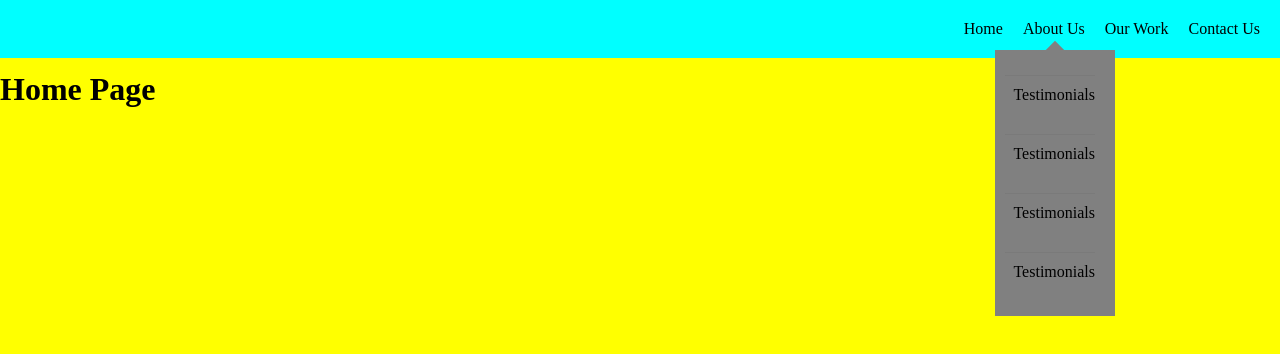
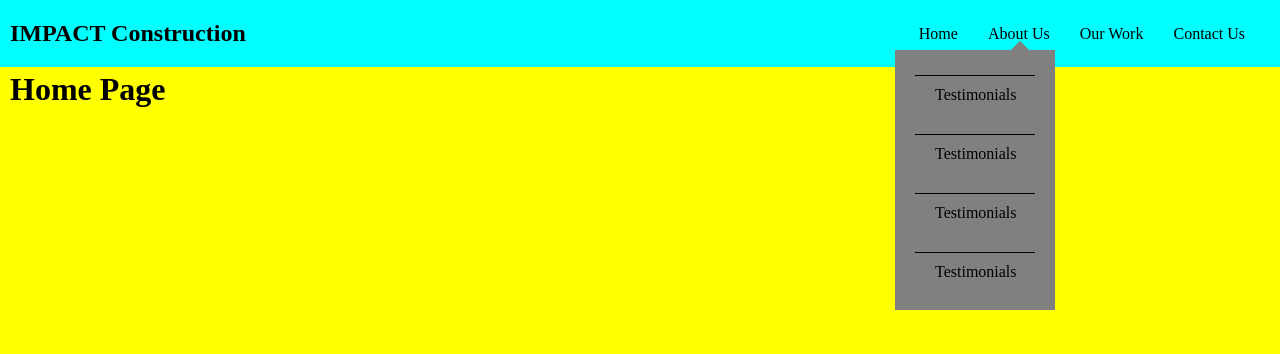
Before and after one commit to StyngerBee/impact-construction, a React (Create React App) app: page / in a window 1280 px wide. Both pictures are taken after a click on the element "About Us". Shown: the top 354 px of the page. Built offline with nearby package versions, Linux system fonts and the light colour scheme.

Commit message:
fixed dropdown menu bug after adding h1 to header

```diff
--- a/src/components/header/Header.css
+++ b/src/components/header/Header.css
@@ -4,6 +4,7 @@ nav {
     top: 0;
     position: fixed;
     z-index: 1;
+    display: flex;
 
 }
 
@@ -12,19 +13,23 @@ nav ul {
     list-style: none;
     margin: 0;
     padding: 10px;
-    overflow: hidden;
-
+    position: absolute;
+    right: 10px;
 }
 
-ul {
+h1{
+    padding-left: 10px;
+}
 
+.dropdown-menu a {
     list-style: none;
-    overflow: hidden;
+    /* position: absolute; */
+    margin-right: 10px;
 
 }
 
 li {
-    margin: 10px;
+    margin: 15px;
     display: inline;
     float: right;
 
@@ -33,42 +38,45 @@ li {
 a {
     text-decoration: none;
     color: black;
+
 }
 
 
 .menu-trigger {
     position: relative;
-    overflow: hidden;
     cursor: pointer;
-
 }
 
 .dropdown-menu {
     position: absolute;
-    right: 165px;
+    right: 215px;
     top: 50px;
     background-color: grey;
-    border-radius: solid rgb(79, 79, 79);
-    padding: 5px 10px;
-    width: 100px;
+    border-radius: 5px solid rgb(79, 79, 79);
+    padding: 5px 20px;
+    width: 120px;
+    height: 250px;
 
-    z-index: 3;
 }
+
+
 
 .dropdown-menu::before {
     content: '';
     position: absolute;
     top: -5px;
-    right: 50px;
+    right: 25px;
     height: 20px;
     width: 20px;
     background: grey;
     transform: rotate(45deg);
+
 }
 
 .dropdown-menu ul li {
     padding: 10px 0;
-    border-top: 1px solid rgba(0, 0, 0, 0.05);
+    border-top: 1px solid black;
+
 }
 
 .dropdown-menu ul li:hover a {
--- a/src/components/header/Header.js
+++ b/src/components/header/Header.js
@@ -1,5 +1,5 @@
 
-import React, {useState, useEffect, useRef} from 'react';
+import React, { useState, useEffect, useRef } from 'react';
 import { Link } from 'react-router-dom';
 import '../../assets/css/index.css'
 import './Header.css';
@@ -13,31 +13,32 @@ function Header() {
 
     let menuRef = useRef();
 
-    useEffect(() =>{
-        let handler = (e) =>{
-            if(!menuRef.current.contains(e.target)){
-            setOpen(false);
+    useEffect(() => {
+        let handler = (e) => {
+            if (!menuRef.current.contains(e.target)) {
+                setOpen(false);
             };
         };
 
-        document.addEventListener('mousedown',handler);
+        document.addEventListener('mousedown', handler);
 
-        return() =>{
+        return () => {
             document.removeEventListener("mousedown", handler);
         }
     });
 
     return (
         <nav>
+            <h1>IMPACT Construction</h1>
             <ul>
-            <li><Link to='/Contact'>Contact Us</Link></li>
-            <li><Link to='/Work'> Our Work</Link></li>
+                <li><Link to='/Contact'>Contact Us</Link></li>
+                <li><Link to='/Work'> Our Work</Link></li>
                 <li className='menu-container' ref={menuRef}>
-                    <btn className='menu-trigger' onClick={() =>{setOpen(!open)}}>
+                    <btn className='menu-trigger' onClick={() => { setOpen(!open) }}>
                         About Us
                     </btn>
-                    <div className={`dropdown-menu ${open? 'active': 'inactive'}`}>
-                        <ul>
+                    <div className={`dropdown-menu ${open ? 'active' : 'inactive'}`}>
+                        <ul className='dropdownUl'>
                             <DropdownItem text={<Link to='/Testimonials'>Testimonials</Link>}></DropdownItem>
                             <DropdownItem text={<Link to='/Testimonials'>Testimonials</Link>}></DropdownItem>
                             <DropdownItem text={<Link to='/Testimonials'>Testimonials</Link>}></DropdownItem>
```
